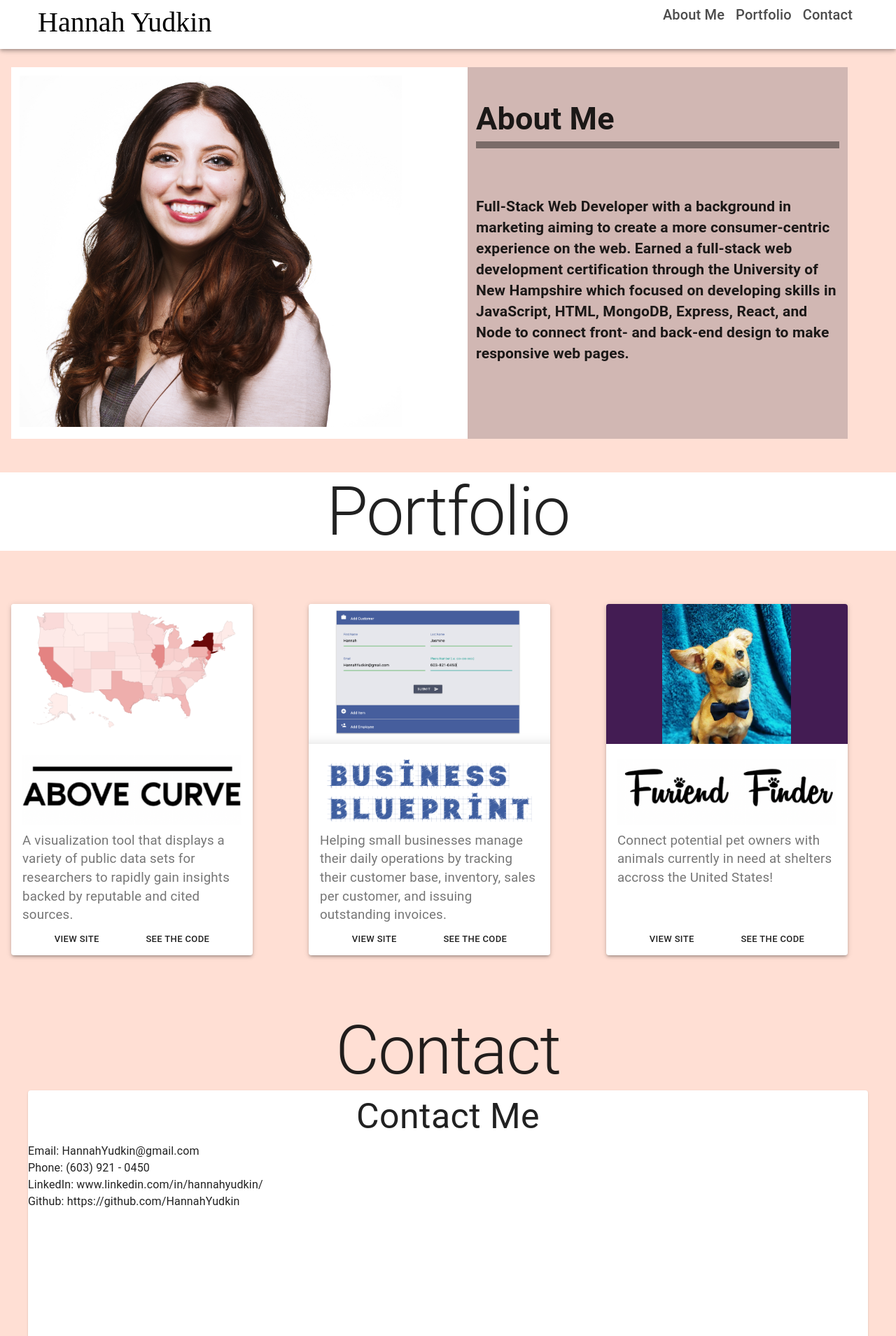
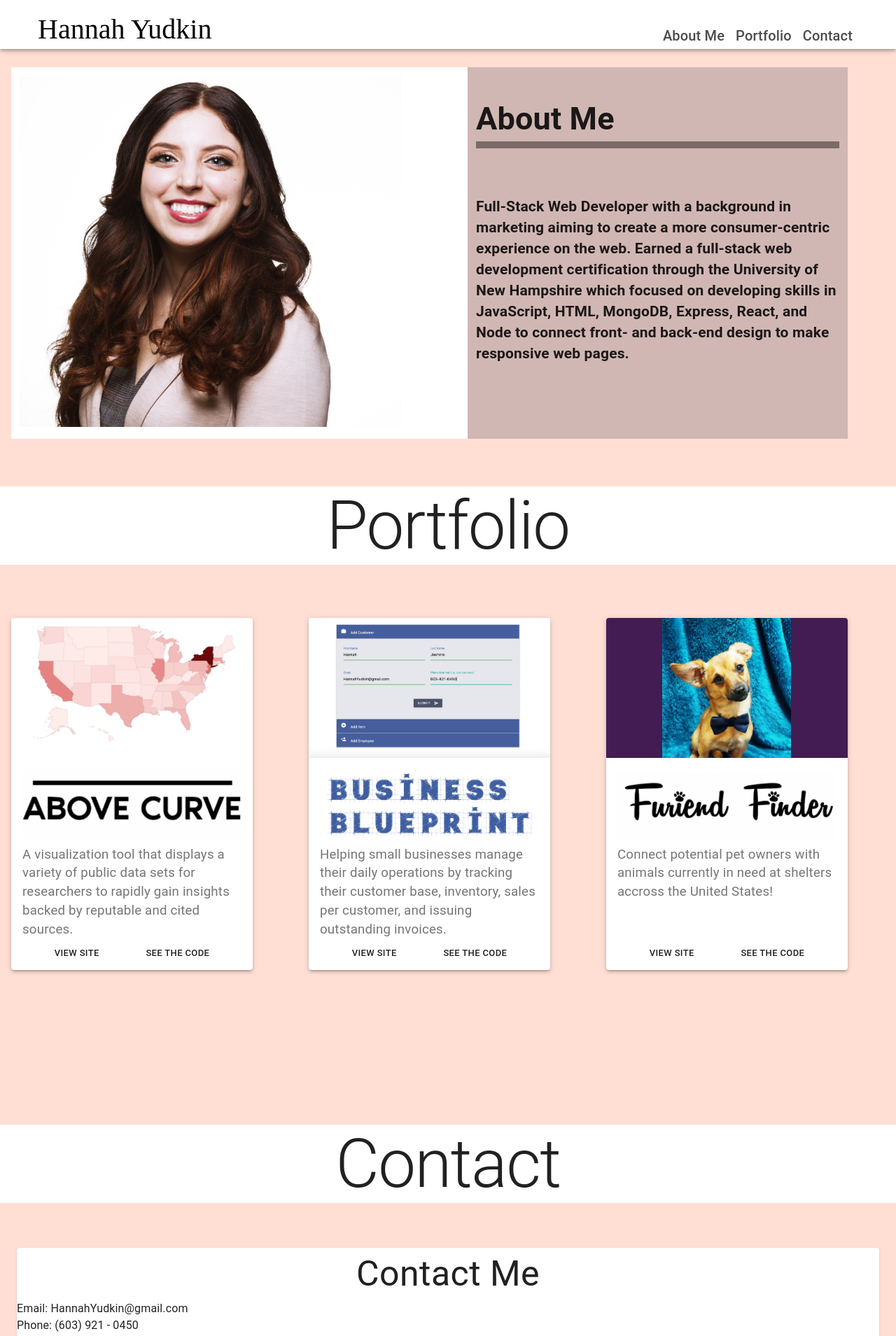
Before and after one commit to HannahYudkin/react-portfolio, a React (Create React App) app: page / in a window 1280 px wide. Shown: the top 1909 px of the page at 70% size. Built offline with nearby package versions, Linux system fonts and the light colour scheme; a web font is replaced by a local one.

Commit message:
Changed css import.

```diff
--- a/src/App.js
+++ b/src/App.js
@@ -11,7 +11,7 @@ import AboutMe from "./components/AboutMe";
 import Contact from "./components/Contact";
 import Typography from "@material-ui/core/Typography";
 import { makeStyles } from "@material-ui/core/styles";
-import styles from "./styles/App.css";
+import styles from "./styles/App.module.css";
 
 const themePink = createMuiTheme({
   palette: {
@@ -28,31 +28,6 @@ const useStyles = makeStyles(() => ({
     textAlign: "center",
     marginTop: "5vh",
   },
-  animatedlinks: {
-    position: "relative",
-    color: "#000",
-    textDecoration: "none",
-    backgroundColor: "white",
-    "&:hover": {
-      borderColor: "black",
-    },
-    "&:before": {
-      content: "",
-      position: "absolute",
-      borderBottomWidth: "100%",
-      borderBottomHeight: "2px",
-      bottom: "0",
-      left: "0",
-      backgroundColor: "#000",
-      visibility: "hidden",
-      transform: "scaleX(0)",
-      transition: "all 0.3s ease-in-out 0s",
-    },
-    "&:hover:before": {
-      visibility: "visible",
-      transform: "scaleX(1)",
-    },
-  },
 }));
 
 function App() {
@@ -66,7 +41,10 @@ function App() {
         <AboutMe />
         <section id="portfolio"></section>
         <br></br>
-        <Typography className={classes.title} variant="h1">
+        <br></br>
+        <br></br>
+        <br></br>
+        <Typography className={styles.hoverEffect} variant="h1">
           Portfolio
         </Typography>
         <Wrapper>
@@ -93,12 +71,14 @@ function App() {
               ))}
               <Grid item xs={12} />
             </Grid>
-            <Typography variant="h1">
-              Contact
-              <section id="contact"></section>
-            </Typography>
-            <Contact />
           </Grid>
+        </Wrapper>
+        <Typography className={styles.hoverEffect} variant="h1">
+          Contact
+          <section id="contact"></section>
+        </Typography>
+        <Wrapper>
+          <Contact />
         </Wrapper>
         <BottomNavigationBar />
       </MuiThemeProvider>
--- a/src/components/Navbar.js
+++ b/src/components/Navbar.js
@@ -9,7 +9,8 @@ import CssBaseline from "@material-ui/core/CssBaseline";
 import useScrollTrigger from "@material-ui/core/useScrollTrigger";
 import Grid from "@material-ui/core/Grid";
 import AnchorLink from "react-anchor-link-smooth-scroll";
-import "./../styles/App.css";
+import "./../styles/App.module.css";
+import useMediaQuery from "@material-ui/core/useMediaQuery";
 
 const useStyles = makeStyles((theme) => ({
   root: {
@@ -19,10 +20,12 @@ const useStyles = makeStyles((theme) => ({
     padding: "0 30px",
     marginLeft: "auto",
     align: "center",
+    "@media(minWidth: 780px)": {
+      height: 100,
+    },
   },
   links: {
     padding: theme.spacing(1),
-    marginTop: 40,
     textDecoration: "none",
     color: "#4c4c4c",
     "&:hover": {
@@ -31,13 +34,14 @@ const useStyles = makeStyles((theme) => ({
       borderColor: "#5BAthg",
       borderTopWidth: 4,
     },
-    // visibility: "hidden",
-    // transform: scaleX(0),
-    // transition: all 0.3s ease-in-out 0s;
+  },
+  typographyLinks: {
+    marginTop: 35,
   },
   name: {
     fontFamily: "Merienda One, cursive",
     fontSize: 40,
+    marginTop: 15,
   },
 }));
 
@@ -48,11 +52,7 @@ export default function Navbar(props) {
       <CssBaseline />
       <AppBar className={classes.root}>
         <Toolbar>
-          <Grid
-            justify="space-between" // Add it here :)
-            container
-            spacing={4}
-          >
+          <Grid justify="space-between" container spacing={4}>
             <Grid item>
               <Typography className={classes.name} variant="h5">
                 Hannah Yudkin
@@ -60,7 +60,7 @@ export default function Navbar(props) {
             </Grid>
             <Grid item>
               <BrowserRouter>
-                <Typography variant="h6">
+                <Typography className={classes.typographyLinks} variant="h6">
                   <AnchorLink className={classes.links} href="#aboutme">
                     About Me
                   </AnchorLink>
--- a/src/styles/App.css
+++ b/src/styles/App.module.css
@@ -10,10 +10,11 @@ a:visited {
 }
 
 .hoverEffect {
-  position: relative;
-  color: #000;
-  background-color: blueviolet;
-  text-decoration: none;
+  background-color: white;
+  width: 100%;
+  text-align: center;
+  margin-top: 10vh;
+  margin: 25px;
 }
 
 .hoverEffect a:hover {
```
